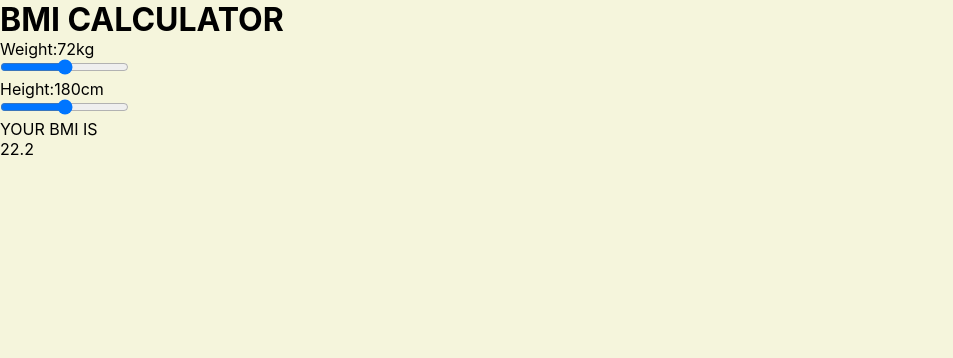
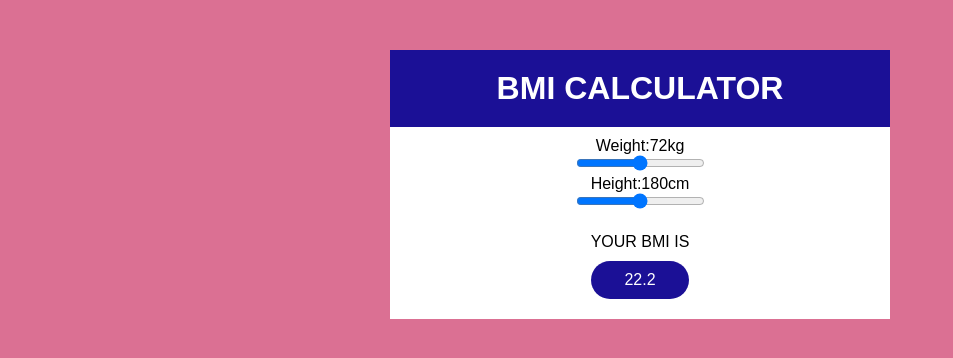
Before and after one commit to Nishant05Dubey/BMI-Calculator, a React (Create React App) app: page / in a window 1280 px wide. Shown: the top 358 px of the page, without its empty margins (0-953 px from the left). Built offline with nearby package versions, Linux system fonts and the light colour scheme.

Commit message:
css change

```diff
--- a/src/App.css
+++ b/src/App.css
@@ -5,5 +5,47 @@
 }
 
 body{
-  background-color: beige;
+  background-color: palevioletred;
 }
+
+main{
+  font-family: Arial, Helvetica, sans-serif;
+  text-align: center;
+  display: flex;
+  flex-direction: column;
+  align-items: center;
+  background-color: #fff;
+  width: 90vw;
+  max-width: 500px;
+  margin: 0 auto;
+  margin-top: 50px;
+  padding-bottom: 20px;
+}
+h1{
+  background-color: #1b1096;
+  color: #fff;
+  width: 100%;
+  margin-bottom: 10px;
+  font-size: 2rem;
+  padding: 20px 10px;
+
+}
+.input-secton{
+  width: 70%;
+}
+.input-slider{
+  width: 100%;
+  margin-top: 5px;
+}
+
+.output{
+  padding: 10px 5px;
+  border-radius: 9999px;
+  background-color: #1b1096;
+  margin-top:10px;
+  color: #fff;
+}
+
+.output-section{
+  margin-top: 20px;
+}
```
